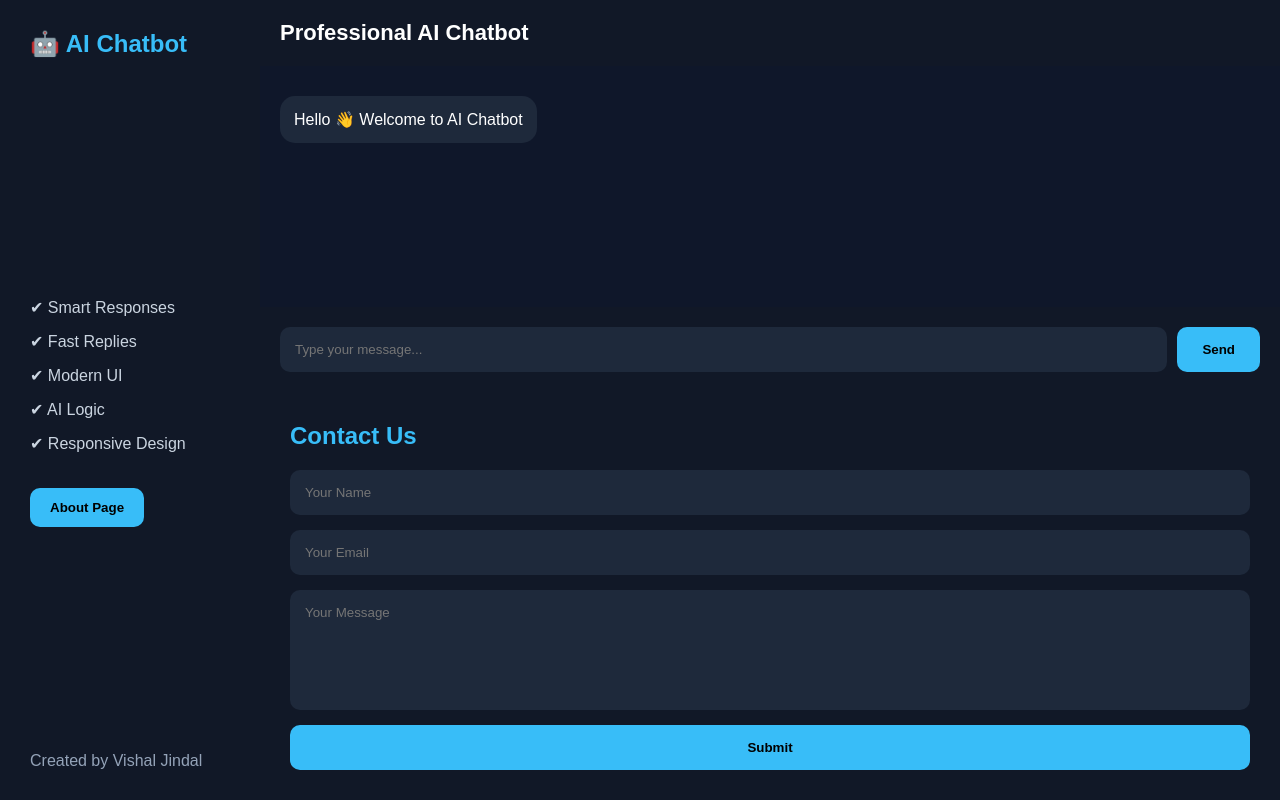
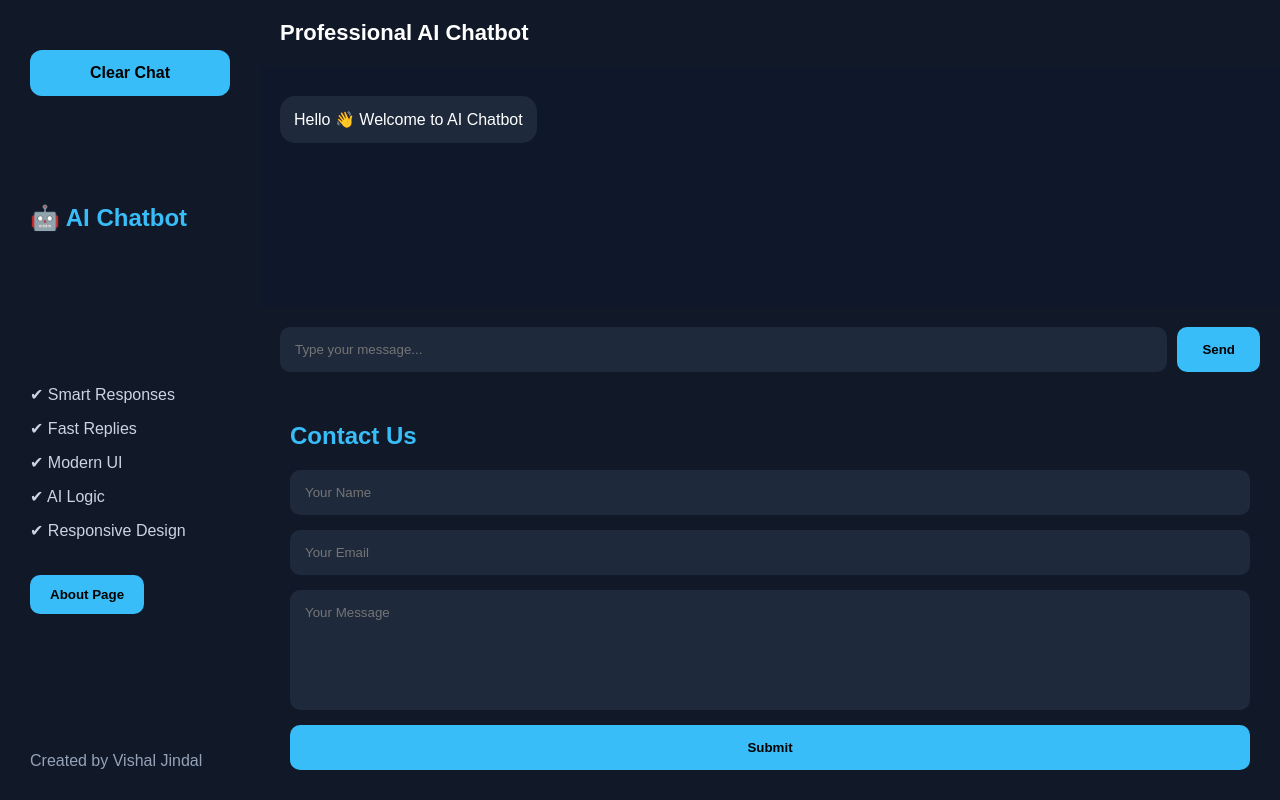
Before and after one commit to vishal-jindal2006/AI-CHATBOT, a Flask app: page / in a window 1280 px wide. Run offline with Flask 3, Linux system fonts and the light colour scheme.

Commit message:
added clear chat button

```diff
--- a/static/script.js
+++ b/static/script.js
@@ -97,3 +97,14 @@ document.getElementById("contact-form")
     }
 
 });
+
+function clearChat(){
+
+    const chatBox = document.getElementById("chat-box");
+
+    chatBox.innerHTML = `
+        <div class="bot-message">
+            Hello 👋 Welcome to AI Chatbot
+        </div>
+    `;
+}
--- a/static/style.css
+++ b/static/style.css
@@ -265,3 +265,77 @@ footer{
 
     background:#0ea5e9;
 }
+
+/* MOBILE RESPONSIVE */
+
+@media screen and (max-width: 768px){
+
+    .sidebar{
+        width:100%;
+        height:auto;
+        position:relative;
+        padding:20px;
+    }
+
+    .main-content{
+        margin-left:0;
+        width:100%;
+        padding:20px;
+    }
+
+    .chat-input-area{
+        flex-direction:column;
+    }
+
+    .chat-input-area input{
+        width:100%;
+        margin-bottom:10px;
+    }
+
+    .chat-input-area button{
+        width:100%;
+    }
+
+    .contact-form input,
+    .contact-form textarea{
+        width:100%;
+    }
+
+    .hero-title{
+        font-size:35px;
+    }
+
+    .sidebar-menu{
+        display:block;
+        margin-top:20px;
+    }
+
+    .sidebar-menu p{
+        font-size:18px;
+    }
+
+    .welcome-message{
+        width:100%;
+        font-size:18px;
+    }
+}
+
+.clear-btn{
+
+    width:100%;
+    padding:14px;
+    margin-top:20px;
+    background:#38bdf8;
+    color:black;
+    border:none;
+    border-radius:12px;
+    font-size:16px;
+    font-weight:bold;
+    cursor:pointer;
+    transition:0.3s;
+}
+
+.clear-btn:hover{
+
+    background:#0ea5e9;
+}
--- a/templates/index.html
+++ b/templates/index.html
@@ -21,6 +21,11 @@
     <!-- Sidebar -->
 
     <div class="sidebar">
+
+    <button class="clear-btn" onclick="clearChat()">
+        Clear Chat
+    </button>
+
 
         <h2>🤖 AI Chatbot</h2>
 
```
